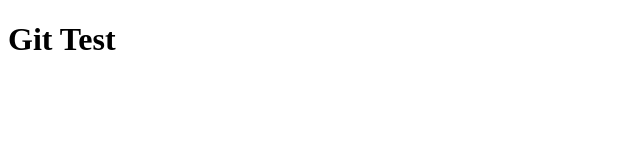
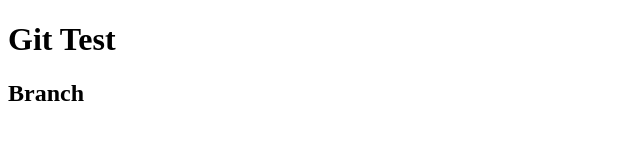
Before and after one commit to Marufomer/Test-git, a plain HTML site: page index.html in a window 1280 px wide. Shown: the whole page, without its empty margins (0-640 px from the left). Drawn offline with Linux system fonts and the light colour scheme.

Commit message:
added branch

```diff
--- a/index.html
+++ b/index.html
@@ -7,5 +7,6 @@
 </head>
 <body>
     <h1>Git Test</h1>
+    <h2>Branch</h2>
 </body>
 </html>
```
